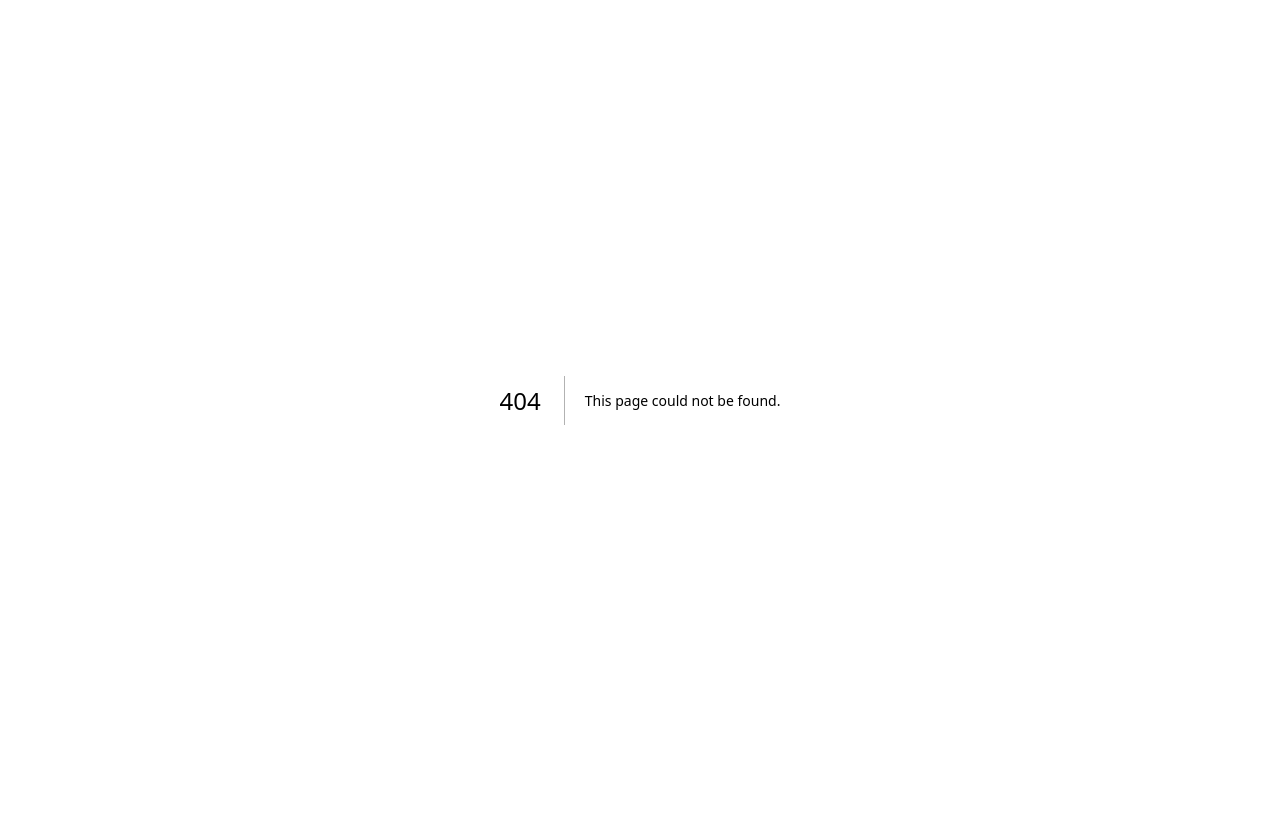
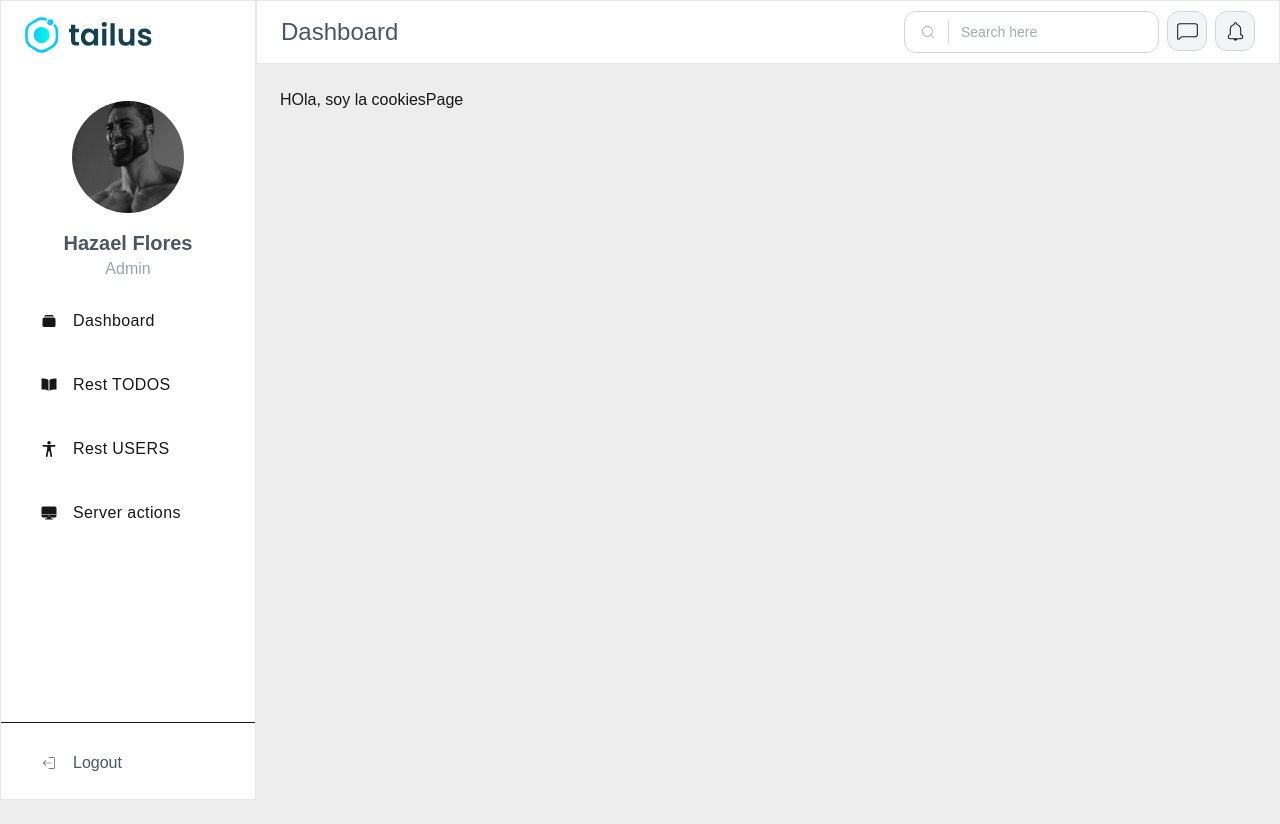
Before and after one commit to HazaFG/admin-todos, a Next.js app: page /dashboard/cookies in a window 1280 px wide. Before the commit this address had no page. Before the commit the page ends 800 px from the top, so only its background shows below. Built offline with nearby package versions, Linux system fonts and the light colour scheme.

Commit message:
Introduccion a las cookies en nextjs

```diff
--- /dev/null
+++ b/src/app/dashboard/cookies/page.tsx
@@ -0,0 +1,9 @@
+export default function CookiesPage() {
+  return (
+    <>
+      <h1>
+        HOla, soy la cookiesPage
+      </h1>
+    </>
+  )
+}
```
